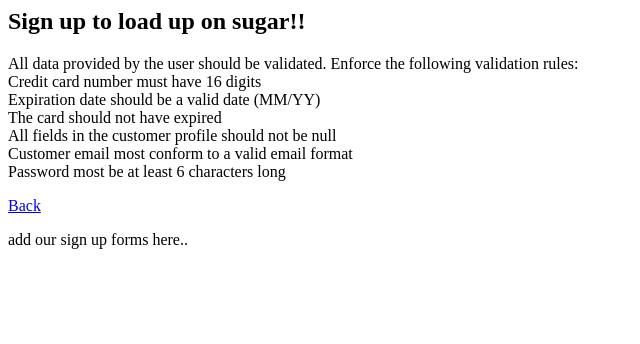
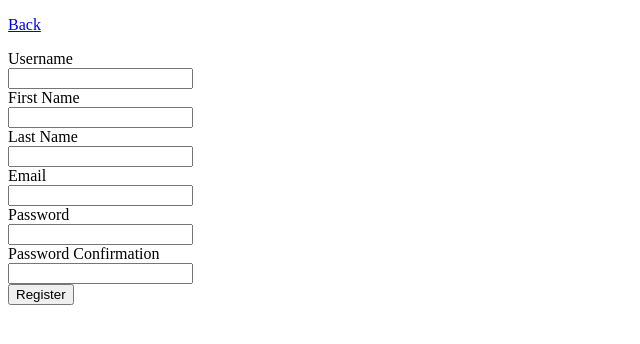
Before and after one commit to sheltonli/csc309a2, a CodeIgniter app: page /index.php/candystore/signup in a window 1280 px wide. Shown: the top 344 px of the page, without its empty margins (0-640 px from the left). Run offline with CodeIgniter, Linux system fonts and the light colour scheme.

Commit message:
rough signup
not fully working yet

```diff
--- a/application/controllers/candystore.php
+++ b/application/controllers/candystore.php
@@ -30,4 +30,21 @@ class CandyStore extends CI_Controller {
 	function loadclient() {
 		redirect("client", "refresh");
 	}
+
+	function register(){
+		$this->load->library('form_validation');
+
+		$this->form_validation->set_rules('username', 'Username', 'required|min_length[5]|max_length[20]');
+		$this->form_validation->set_rules('first', 'First Name', 'required|min_length[1]|max_length[30]');
+		$this->form_validation->set_rules('last', 'Last Name', 'required|min_length[1]|max_length[30]');
+		$this->form_validation->set_rules('email', 'Email', 'required|valid_email');
+		$this->form_validation->set_rules('password', 'Password', 'required|min_length[5]|max_length[30]');
+		$this->form_validation->set_rules('passconf', 'Password Confirmation', 'required|min_length[5]|max_length[30]|matches[password]');
+
+		if ($this->form_validation->run() == false){
+			$this->load->view('signup.php');
+		} else {
+			redirect("client", "refresh");
+		}
+	}
 }
--- a/application/views/welcome/signup.php
+++ b/application/views/welcome/signup.php
@@ -1,26 +1,56 @@
-<h2>Sign up to load up on sugar!!</h2>
+<!DOCTYPE html>
+<html>
+    <head>
+        <style>
+            input { display: block;}
+        </style>
 
-<p>All data provided by the user should be validated. Enforce the following validation rules:
-<br>
-    Credit card number must have 16 digits
-<br>
-    Expiration date should be a valid date (MM/YY)
-<br>
-    The card should not have expired
-<br>
-    All fields in the customer profile should not be null
-<br>
-    Customer email most conform to a valid email format
-<br>
-    Password most be at least 6 characters long
-</p>
+        <script src="http://code.jquery.com/jquery-latest.js"></script>
+        <script>
+        function checkPassword(){
+            var P1 = $("#pass1");
+            var P2 = $("#pass2");
+            if (P1.val() == P2.val()){
+                P1.get(0).setCustomValidity("");
+                return true;
+            } else {
+                P1.get(0).setCustomValidity("Passwords do not match");
+                return false;
+            }
+        }
+        </script>
+    </head>
 
-<style>
-	input { display: block;}
+    <body>
+        <?php
+        	echo "<p>" . anchor('candystore/index','Back') . "</p>";
+        	echo form_label('Username');
+            echo form_error('Username');
+            echo form_input('username', set_value('username'), "required");
 
-</style>
+            echo form_label('First Name');
+            echo form_error('first');
+            echo form_input('first', set_value('first'), "required");
 
-<?php
-	echo "<p>" . anchor('candystore/index','Back') . "</p>";
-	echo "<p>add our sign up forms here..</p>";
-?>
+            echo form_label('Last Name');
+            echo form_error('last');
+            echo form_input('last', set_value('last'), "required");
+
+            echo form_label('Email');
+            echo form_error('email');
+            echo form_input('email', set_value('email'), "required");
+
+            echo form_label('Password');
+            echo form_error('password');
+            echo form_input('password', "", "id='pass1' required");
+
+            echo form_label('Password Confirmation');
+            echo form_error('passconf');
+            echo form_input('passconf', "", "id='pass2' required oninput='checkPassword()'");
+
+            echo form_submit('submit', 'Register');
+            echo form_close();
+        ?>
+    </body>
+
+</html>
```
